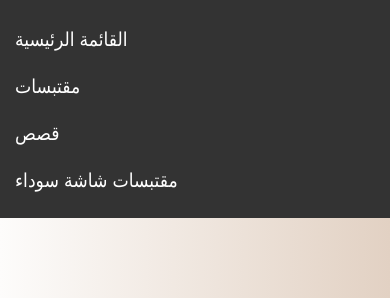
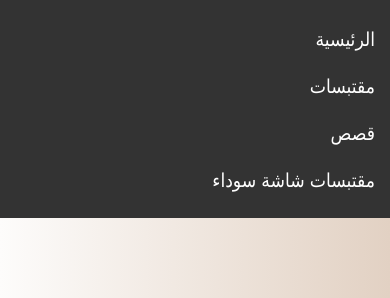
Before and after one commit to Merox988/Test, a plain HTML site: page index.html in a window 390 px wide. Shown: the top 298 px of the page. Drawn offline with Linux system fonts and the light colour scheme.

Commit message:
Update index.html

```diff
--- a/index.html
+++ b/index.html
@@ -40,7 +40,7 @@
 
     nav ul {
       display: flex;
-      justify-content: flex-end;
+      justify-content: flex-start;
       list-style: none;
       padding: 15px 30px;
       margin: 0;
@@ -150,7 +150,7 @@
     @media (max-width: 768px) {
       nav ul {
         flex-direction: column;
-        align-items: flex-end;
+        align-items: flex-start;
         padding: 15px;
       }
 
@@ -168,7 +168,7 @@
   <header>
     <nav>
       <ul>
-        <li><a href="#">القائمة الرئيسية</a></li>
+        <li><a href="#">الرئيسية</a></li>
         <li id="quotesMenu">
           <a onclick="toggleMenu(event)">مقتبسات</a>
           <ul>
```
